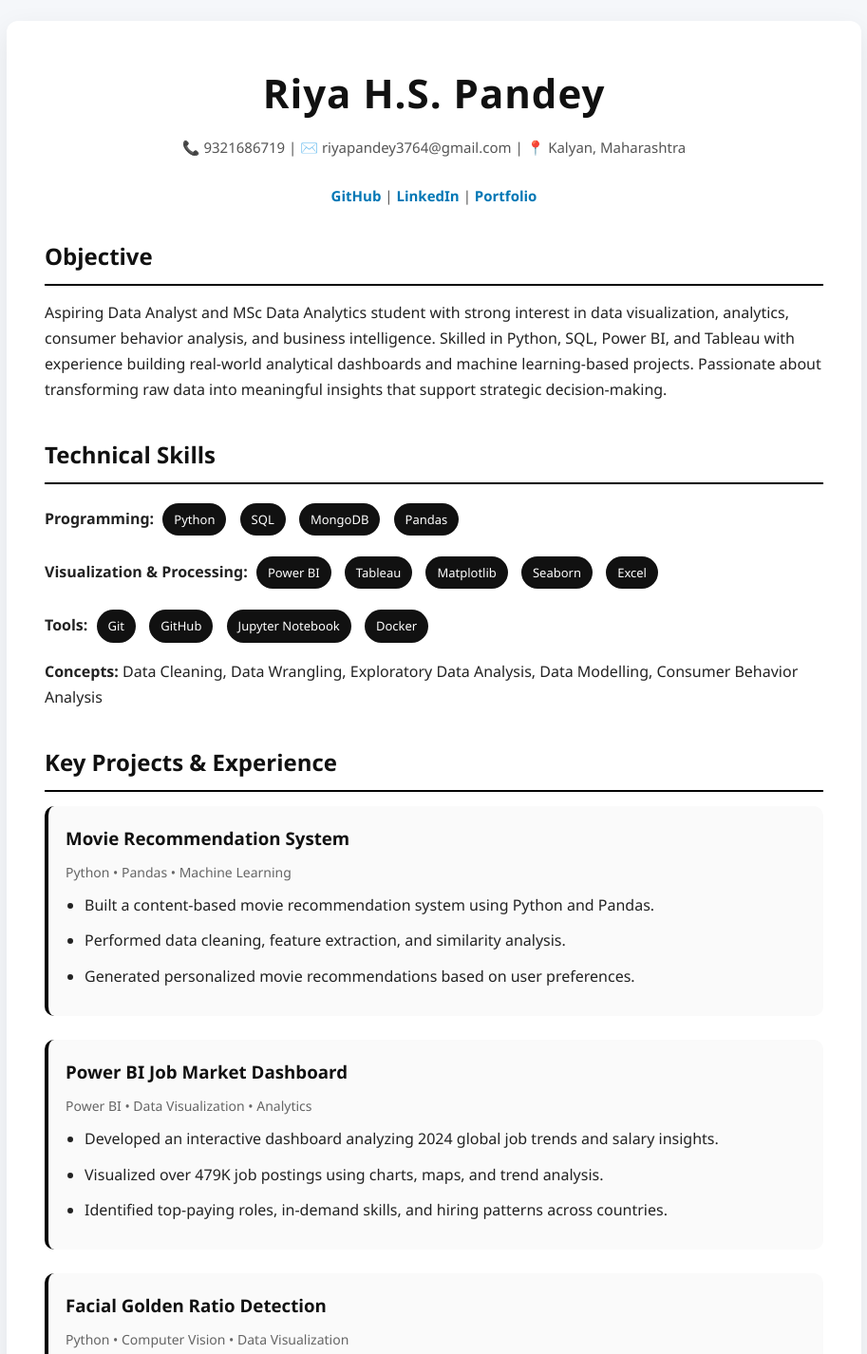
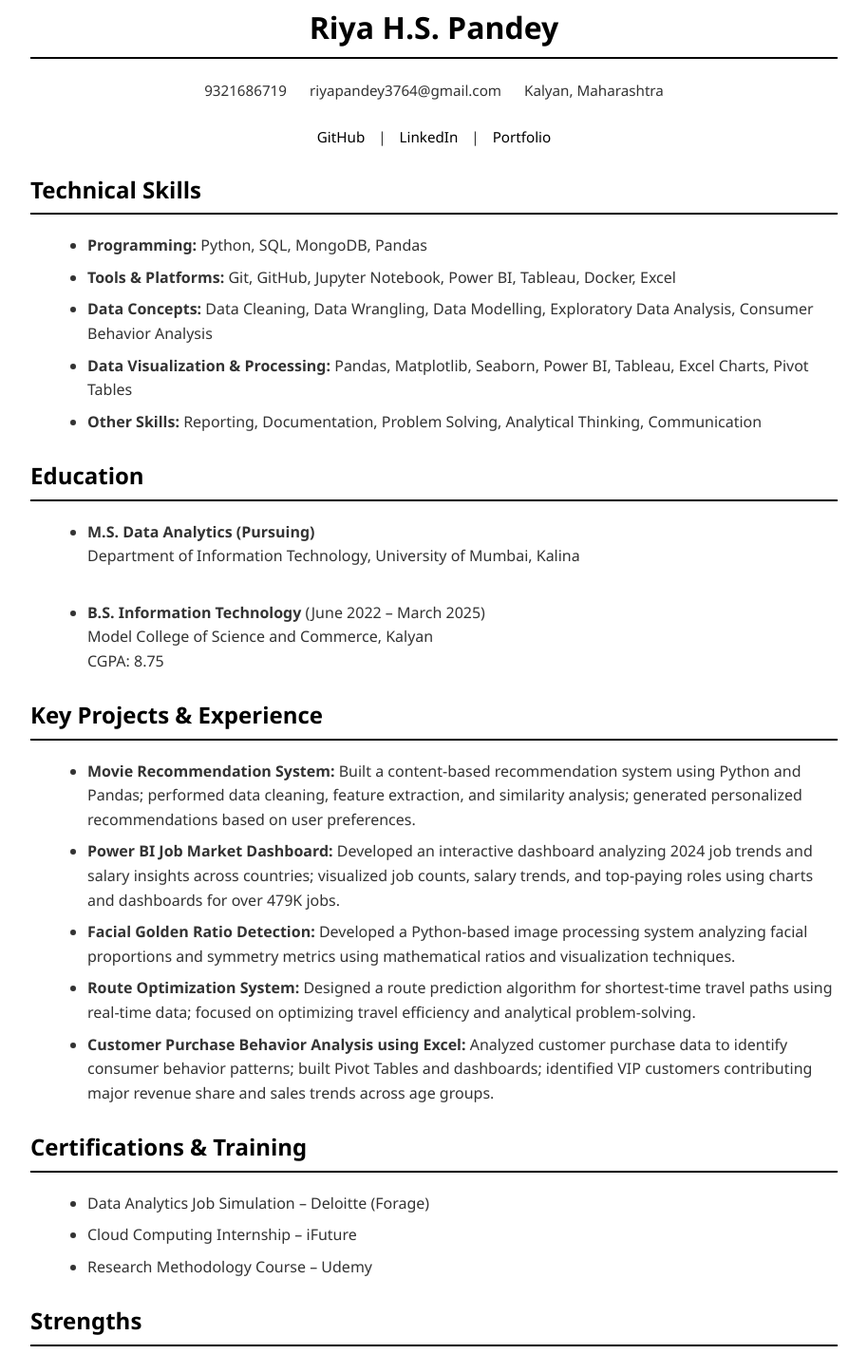
Before and after one commit to riyapandey23/Resume, a plain HTML site: page index.html in a window 1280 px wide. Shown: the part 18-1444 px from the top of the page at 95% size, without its empty margins (183-1096 px from the left). Drawn offline with Linux system fonts and the light colour scheme.

Commit message:
Update index.html

```diff
--- a/index.html
+++ b/index.html
@@ -1,381 +1,250 @@
 <!DOCTYPE html>
 <html lang="en">
 <head>
-    <meta charset="UTF-8" />
-    <meta name="viewport" content="width=device-width, initial-scale=1.0"/>
-    <title>Riya H.S. Pandey | Data Analytics Resume</title>
+    <meta charset="UTF-8">
+    <meta name="viewport" content="width=device-width, initial-scale=1.0">
+    <title>Riya H.S. Pandey | Resume</title>
 
     <style>
-        *{
-            margin:0;
-            padding:0;
-            box-sizing:border-box;
+
+        body {
+            font-family: 'Segoe UI', Tahoma, Geneva, Verdana, sans-serif;
+            margin: 20px auto;
+            max-width: 850px;
+            padding: 0 20px;
+            line-height: 1.6;
+            color: #333;
         }
 
-        body{
-            font-family:'Segoe UI', Tahoma, Geneva, Verdana, sans-serif;
-            background:#f5f7fa;
-            color:#222;
-            line-height:1.7;
-            padding:40px 20px;
+        h1 {
+            color: #000;
+            border-bottom: 2px solid #000;
+            padding-bottom: 5px;
+            text-align: center;
         }
 
-        .resume-container{
-            max-width:900px;
-            margin:auto;
-            background:white;
-            padding:40px;
-            border-radius:12px;
-            box-shadow:0 10px 30px rgba(0,0,0,0.08);
+        h2 {
+            color: #000;
+            border-bottom: 2px solid #000;
+            padding-bottom: 5px;
+            margin-top: 25px;
         }
 
-        h1{
-            text-align:center;
-            font-size:42px;
-            color:#111;
-            margin-bottom:10px;
-            letter-spacing:1px;
+        .contact-info {
+            text-align: center;
+            font-size: 0.95em;
+            margin-bottom: 20px;
         }
 
-        .contact-info{
-            text-align:center;
-            margin-bottom:30px;
-            font-size:15px;
-            color:#555;
+        .contact-info span {
+            margin: 0 10px;
+            display: inline-block;
         }
 
-        .contact-info a{
-            color:#0077b5;
-            text-decoration:none;
-            font-weight:600;
-            transition:0.3s;
+        .contact-info a {
+            color: #000;
+            text-decoration: none;
+            margin: 0 10px;
         }
 
-        .contact-info a:hover{
-            color:#000;
+        .contact-info a:hover {
+            text-decoration: underline;
         }
 
-        section{
-            margin-bottom:35px;
+        .section-content {
+            margin-bottom: 20px;
         }
 
-        h2{
-            font-size:24px;
-            color:#111;
-            margin-bottom:15px;
-            padding-bottom:8px;
-            border-bottom:2px solid #000;
+        ul {
+            list-style-type: disc;
+            margin-left: 20px;
         }
 
-        p{
-            margin-bottom:10px;
+        li {
+            margin-bottom: 8px;
         }
 
-        ul{
-            padding-left:20px;
+        .project-details {
+            font-size: 0.9em;
+            color: #666;
+            margin-top: 5px;
         }
 
-        li{
-            margin-bottom:10px;
-        }
+    </style>
 
-        .skill-category{
-            margin-bottom:12px;
-        }
-
-        .project{
-            margin-bottom:25px;
-            padding:18px;
-            border-radius:10px;
-            background:#fafafa;
-            border-left:4px solid #000;
-            transition:0.3s;
-        }
-
-        .project:hover{
-            transform:translateY(-3px);
-            box-shadow:0 5px 20px rgba(0,0,0,0.08);
-        }
-
-        .project h3{
-            margin-bottom:8px;
-            color:#111;
-        }
-
-        .project-tech{
-            font-size:14px;
-            color:#666;
-            margin-bottom:10px;
-        }
-
-        .education-item{
-            margin-bottom:15px;
-        }
-
-        .badge{
-            display:inline-block;
-            padding:6px 12px;
-            background:#111;
-            color:white;
-            border-radius:30px;
-            font-size:13px;
-            margin:5px;
-        }
-
-        @media(max-width:768px){
-
-            body{
-                padding:20px 10px;
-            }
-
-            .resume-container{
-                padding:25px;
-            }
-
-            h1{
-                font-size:32px;
-            }
-
-            h2{
-                font-size:20px;
-            }
-
-        }
-    </style>
 </head>
 
 <body>
 
-    <div class="resume-container">
-
     <h1>Riya H.S. Pandey</h1>
 
     <div class="contact-info">
-            📞 9321686719 |
-            ✉️ riyapandey3764@gmail.com |
-            📍 Kalyan, Maharashtra
+
+        <span>9321686719</span>
+
+        <span>riyapandey3764@gmail.com</span>
+
+        <span>Kalyan, Maharashtra</span>
+
         <br><br>
 
-            <a href="https://github.com/riyapandey23" target="_blank">GitHub</a> |
-            <a href="https://www.linkedin.com/in/riya-pandey-072639249/" target="_blank">LinkedIn</a> |
+        <a href="https://github.com/riyapandey23" target="_blank">GitHub</a>
+
+        |
+
+        <a href="https://www.linkedin.com/in/riya-pandey-072639249/" target="_blank">LinkedIn</a>
+
+        |
+
         <a href="https://riyapandey23.github.io/PortfolioHost/" target="_blank">Portfolio</a>
 
     </div>
 
-        <!-- OBJECTIVE -->
+    <!-- TECHNICAL SKILLS -->
 
-        <section>
+    <section class="section-content">
 
-            <h2>Objective</h2>
+        <h2>Technical Skills</h2>
 
-            <p>
-                Aspiring Data Analyst and MSc Data Analytics student with strong interest in
-                data visualization, analytics, consumer behavior analysis, and business intelligence.
-                Skilled in Python, SQL, Power BI, and Tableau with experience building
-                real-world analytical dashboards and machine learning-based projects.
-                Passionate about transforming raw data into meaningful insights that support
-                strategic decision-making.
-            </p>
+        <ul>
+
+            <li>
+                <strong>Programming:</strong>
+                Python, SQL, MongoDB, Pandas
+            </li>
+
+            <li>
+                <strong>Tools & Platforms:</strong>
+                Git, GitHub, Jupyter Notebook, Power BI, Tableau, Docker, Excel
+            </li>
+
+            <li>
+                <strong>Data Concepts:</strong>
+                Data Cleaning, Data Wrangling, Data Modelling,
+                Exploratory Data Analysis, Consumer Behavior Analysis
+            </li>
+
+            <li>
+                <strong>Data Visualization & Processing:</strong>
+                Pandas, Matplotlib, Seaborn, Power BI, Tableau,
+                Excel Charts, Pivot Tables
+            </li>
+
+            <li>
+                <strong>Other Skills:</strong>
+                Reporting, Documentation, Problem Solving,
+                Analytical Thinking, Communication
+            </li>
+
+        </ul>
 
     </section>
 
-        <!-- TECHNICAL SKILLS -->
+    <!-- EDUCATION -->
 
-        <section>
+    <section class="section-content">
 
-            <h2>Technical Skills</h2>
+        <h2>Education</h2>
 
-            <div class="skill-category">
-                <strong>Programming:</strong>
-                <span class="badge">Python</span>
-                <span class="badge">SQL</span>
-                <span class="badge">MongoDB</span>
-                <span class="badge">Pandas</span>
-            </div>
+        <ul>
 
-            <div class="skill-category">
-                <strong>Visualization & Processing:</strong>
-                <span class="badge">Power BI</span>
-                <span class="badge">Tableau</span>
-                <span class="badge">Matplotlib</span>
-                <span class="badge">Seaborn</span>
-                <span class="badge">Excel</span>
-            </div>
+            <li>
 
-            <div class="skill-category">
-                <strong>Tools:</strong>
-                <span class="badge">Git</span>
-                <span class="badge">GitHub</span>
-                <span class="badge">Jupyter Notebook</span>
-                <span class="badge">Docker</span>
-            </div>
+                <strong>M.S. Data Analytics (Pursuing)</strong><br>
 
-            <div class="skill-category">
-                <strong>Concepts:</strong>
-                Data Cleaning, Data Wrangling, Exploratory Data Analysis,
-                Data Modelling, Consumer Behavior Analysis
-            </div>
+                Department of Information Technology,
+                University of Mumbai, Kalina
+
+            </li>
+
+            <br>
+
+            <li>
+
+                <strong>B.S. Information Technology</strong>
+                (June 2022 – March 2025)<br>
+
+                Model College of Science and Commerce, Kalyan<br>
+
+                CGPA: 8.75
+
+            </li>
+
+        </ul>
 
     </section>
 
     <!-- PROJECTS -->
 
-        <section>
+    <section class="section-content">
 
         <h2>Key Projects & Experience</h2>
 
-            <div class="project">
+        <ul>
 
-                <h3>Movie Recommendation System</h3>
+            <li>
 
-                <div class="project-tech">
-                    Python • Pandas • Machine Learning
-                </div>
+                <strong>Movie Recommendation System:</strong>
 
-                <ul>
-                    <li>
-                        Built a content-based movie recommendation system using
-                        Python and Pandas.
+                Built a content-based recommendation system using
+                Python and Pandas; performed data cleaning,
+                feature extraction, and similarity analysis;
+                generated personalized recommendations
+                based on user preferences.
+
             </li>
 
             <li>
-                        Performed data cleaning, feature extraction,
-                        and similarity analysis.
+
+                <strong>Power BI Job Market Dashboard:</strong>
+
+                Developed an interactive dashboard analyzing
+                2024 job trends and salary insights across countries;
+                visualized job counts, salary trends,
+                and top-paying roles using charts and dashboards
+                for over 479K jobs.
+
             </li>
 
             <li>
-                        Generated personalized movie recommendations
-                        based on user preferences.
-                    </li>
-                </ul>
 
-            </div>
+                <strong>Facial Golden Ratio Detection:</strong>
 
-            <div class="project">
+                Developed a Python-based image processing system
+                analyzing facial proportions and symmetry metrics
+                using mathematical ratios and visualization techniques.
 
-                <h3>Power BI Job Market Dashboard</h3>
-
-                <div class="project-tech">
-                    Power BI • Data Visualization • Analytics
-                </div>
-
-                <ul>
-                    <li>
-                        Developed an interactive dashboard analyzing
-                        2024 global job trends and salary insights.
             </li>
 
             <li>
-                        Visualized over 479K job postings using charts,
-                        maps, and trend analysis.
+
+                <strong>Route Optimization System:</strong>
+
+                Designed a route prediction algorithm for
+                shortest-time travel paths using real-time data;
+                focused on optimizing travel efficiency
+                and analytical problem-solving.
+
             </li>
 
             <li>
-                        Identified top-paying roles, in-demand skills,
-                        and hiring patterns across countries.
-                    </li>
-                </ul>
 
-            </div>
+                <strong>Customer Purchase Behavior Analysis using Excel:</strong>
 
-            <div class="project">
+                Analyzed customer purchase data to identify
+                consumer behavior patterns; built Pivot Tables
+                and dashboards; identified VIP customers contributing
+                major revenue share and sales trends across age groups.
 
-                <h3>Facial Golden Ratio Detection</h3>
-
-                <div class="project-tech">
-                    Python • Computer Vision • Data Visualization
-                </div>
-
-                <ul>
-                    <li>
-                        Developed a system to analyze facial proportions
-                        using mathematical symmetry ratios.
             </li>
 
-                    <li>
-                        Applied visualization techniques to display
-                        facial symmetry metrics.
-                    </li>
         </ul>
-
-            </div>
-
-            <div class="project">
-
-                <h3>Route Optimization System</h3>
-
-                <div class="project-tech">
-                    Machine Learning • Optimization • Algorithms
-                </div>
-
-                <ul>
-                    <li>
-                        Designed a shortest-time travel prediction system
-                        using optimized routing logic.
-                    </li>
-
-                    <li>
-                        Improved travel efficiency using analytical
-                        problem-solving techniques.
-                    </li>
-                </ul>
-
-            </div>
-
-            <div class="project">
-
-                <h3>Customer Purchase Behavior Analysis</h3>
-
-                <div class="project-tech">
-                    Excel • Pivot Tables • Data Analytics
-                </div>
-
-                <ul>
-                    <li>
-                        Analyzed customer purchase data to identify
-                        behavioral and spending patterns.
-                    </li>
-
-                    <li>
-                        Built dashboards and Pivot Table reports
-                        for business insights.
-                    </li>
-
-                    <li>
-                        Identified VIP customers contributing major
-                        revenue share.
-                    </li>
-                </ul>
-
-            </div>
-
-        </section>
-
-        <!-- EDUCATION -->
-
-        <section>
-
-            <h2>Education</h2>
-
-            <div class="education-item">
-                <strong>Master of Science in Data Analytics (Pursuing)</strong>
-                <br>
-                University of Mumbai, Kalina
-            </div>
-
-            <div class="education-item">
-                <strong>Bachelor of Science in Information Technology</strong>
-                <br>
-                Model College of Science and Commerce, Kalyan
-                <br>
-                CGPA: 8.75
-            </div>
 
     </section>
 
     <!-- CERTIFICATIONS -->
 
-        <section>
+    <section class="section-content">
 
         <h2>Certifications & Training</h2>
 
@@ -399,7 +268,7 @@
 
     <!-- STRENGTHS -->
 
-        <section>
+    <section class="section-content">
 
         <h2>Strengths</h2>
 
@@ -415,14 +284,12 @@
 
             <li>
                 Quick learner with ability to work independently
-                    and adapt to new technologies
+                and adapt to new tools
             </li>
 
         </ul>
 
     </section>
 
-    </div>
-
 </body>
 </html>
```
Lines whose indentation alone changed are shown as unchanged.
